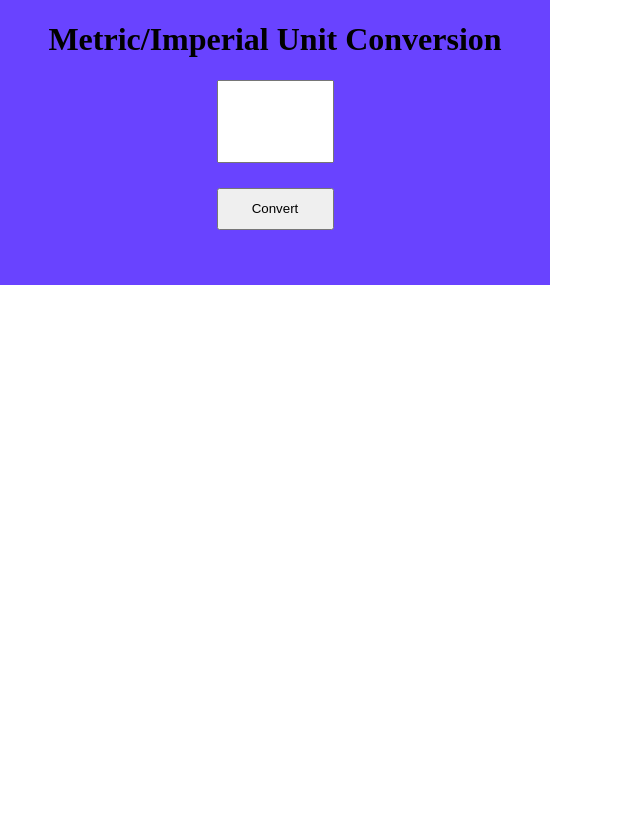
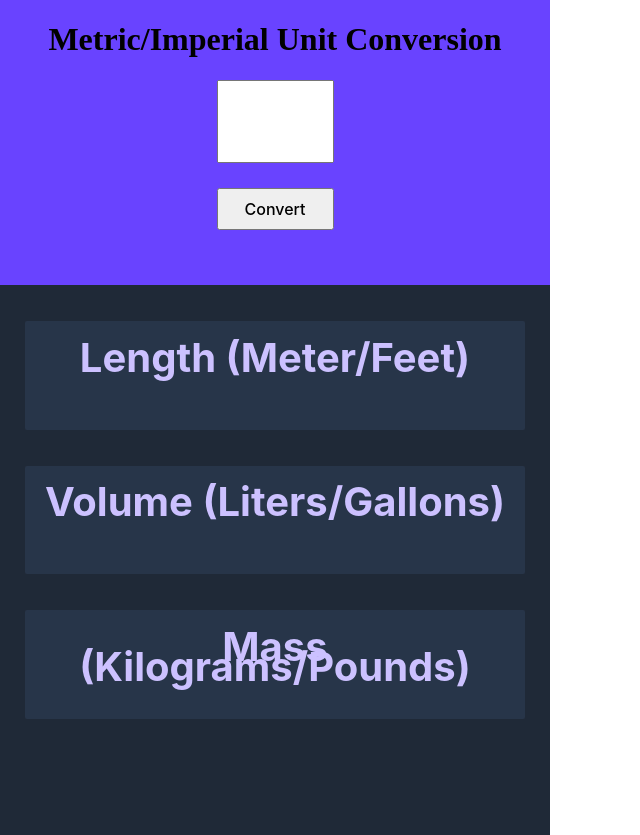
Before and after one commit to fAwkes1101/Scrimba, a browser extension: page Unit-Converter/index.html in a window 1280 px wide. Shown: the whole page, without its empty margins (0-640 px from the left). Before the commit the page ends 800 px from the top, so only its background shows below. Drawn offline with Linux system fonts and the light colour scheme.

Commit message:
:lipstick:

```diff
--- a/Unit-Converter/index.css
+++ b/Unit-Converter/index.css
@@ -11,6 +11,7 @@ body {
 
     flex-direction: column;
     background: #6943FF;
+
 }
 
 input{
@@ -18,11 +19,60 @@ input{
     height: 83px;
     display: flex;
     align-self: center;
+     margin-bottom: 25px;
 
-     margin-bottom: 25px;
+     font-family: Inter;
+font-size: 58px;
+font-weight: 800;
+line-height: 24px;
+letter-spacing: 0em;
+text-align: center;
+
 }
 
 button{
     width: 117px;
     height: 42px;
+
+font-family: Inter;
+font-size: 16px;
+font-weight: 500;
+line-height: 24px;
+letter-spacing: 0em;
+text-align: center;
+
+
 }
+
+.display-content{
+    background: #1F2937;
+    height: 550px;
+    width: 550px;
+    left: 696px;
+    top: 126px;
+    border-radius: 0px;
+    display: flex;
+    flex-direction: column;
+    align-items: center;
+}
+
+.box{
+    background: #273549;
+    margin-top: 36px;
+     height: 108.57313537597656px;
+     width: 500px;
+    left: 25px;
+    top: 321px;
+    border-radius: 2px;
+
+    font-family: Inter;
+font-size: 20px;
+font-weight: 600;
+line-height: 20px;
+letter-spacing: 0em;
+text-align: center;
+color: #CCC1FF;
+
+
+
+}
--- a/Unit-Converter/index.html
+++ b/Unit-Converter/index.html
@@ -6,13 +6,20 @@
         <div class="input-cont">
             <h1>Metric/Imperial Unit Conversion</h1>
             <input type="text"/>
-            <button>Convert</button>
+            <button class="convert">Convert</button>
         </div>
-        <div>
-            <div></div>
-            <div></div>
-            <div></div>
+        <div class="display-content">
+            <div class="box length">
+                <h1>Length (Meter/Feet)</h1>
+            </div>
+            <div class="box volume" >
+                <h1>Volume (Liters/Gallons)
+</h1>
+            </div>
+            <div class="box mass">
+                <h1>Mass (Kilograms/Pounds)</h1>
+            </div>
         </div>
-        <script src="index.js"></script>
+        <script src="box index.js"></script>
     </body>
 </html>
```
